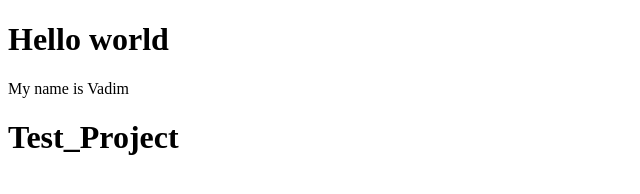
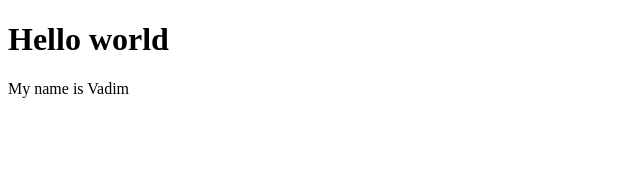
Before and after one commit to Tomiloff/git_test, a plain HTML site: page index.html in a window 1280 px wide. Shown: the whole page, without its empty margins (0-640 px from the left). Drawn offline with Linux system fonts and the light colour scheme.

Commit message:
delete-main

```diff
--- a/index.html
+++ b/index.html
@@ -8,12 +8,5 @@
 <body>
     <h1>Hello world</h1>
     <p>My name is Vadim</p>
-    <main>
-        <div class="main-top">
-            <div class="main-center">
-                <h1>Test_Project</h1>
-            </div>
-        </div>
-    </main>
 </body>
 </html>
```
